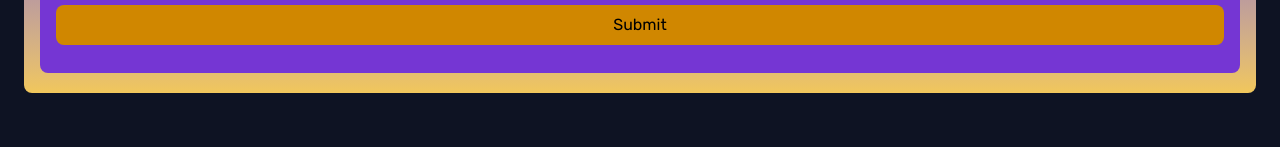
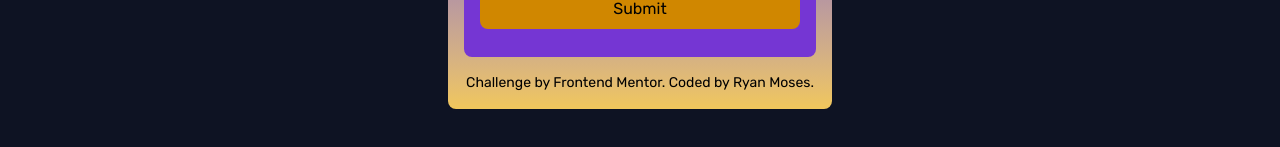
Before and after one commit to Ryan-C-Moses/time-tracking-dashboard-app, a React (Vite) app in the folder app-ui/: page / in a window 1280 px wide. Shown: the part 569-716 px from the top of the page. Built offline with nearby package versions, Linux system fonts and the light colour scheme.

Commit message:
TTDA-33 style: added stylings

```diff
--- a/app-ui/src/components/SignInForm/SignInForm.jsx
+++ b/app-ui/src/components/SignInForm/SignInForm.jsx
@@ -12,10 +12,11 @@ const SignInForm = () => {
   const handleSubmit = (e) => {
     e.preventDefault();
     console.log(fields);
+    setFields({ email: '', password: '' });
   };
 
   return (
-    <div className='flex flex-col justify-center items-center w-full bg-(--app-navy-800) rounded-lg p-4 bg-gradient-to-b from-indigo-500 via-(--app-purple-700) to-(--app-green-400) via-(purple-500) to-(--app-yellow-300)'>
+    <div className='flex flex-col justify-center items-center w-full max-w-sm bg-(--app-navy-800) rounded-lg p-4 bg-gradient-to-b from-indigo-500 via-(--app-purple-700) to-(--app-green-400) via-(purple-500) to-(--app-yellow-300)'>
       <div className={clsx('relative p-28 w-full', isPulse && 'animate-pulse')}>
         <span
           id='app-logo'
@@ -62,6 +63,7 @@ const SignInForm = () => {
             id='email'
             name='email'
             type='email'
+            value={fields.email}
             className='bg-zinc-300 p-1 w-full rounded-md'
             placeholder='Enter email'
             onMouseOver={handleMouseOver}
@@ -78,6 +80,7 @@ const SignInForm = () => {
             id='password'
             name='password'
             type='password'
+            value={fields.password}
             className='bg-zinc-300 p-1 w-full rounded-md'
             placeholder='Enter password'
             onMouseOver={handleMouseOver}
@@ -89,6 +92,12 @@ const SignInForm = () => {
           Submit
         </button>
       </form>
+      <div className='text-sm text-center mt-3'>
+        Challenge by <a href='https://www.frontendmentor.io?ref=challenge' target='_blank'>
+          Frontend Mentor
+        </a>
+        . Coded by <a href='https://github.com/ryan-c-moses'>Ryan Moses</a>.
+      </div>
     </div>
   );
 };
```
